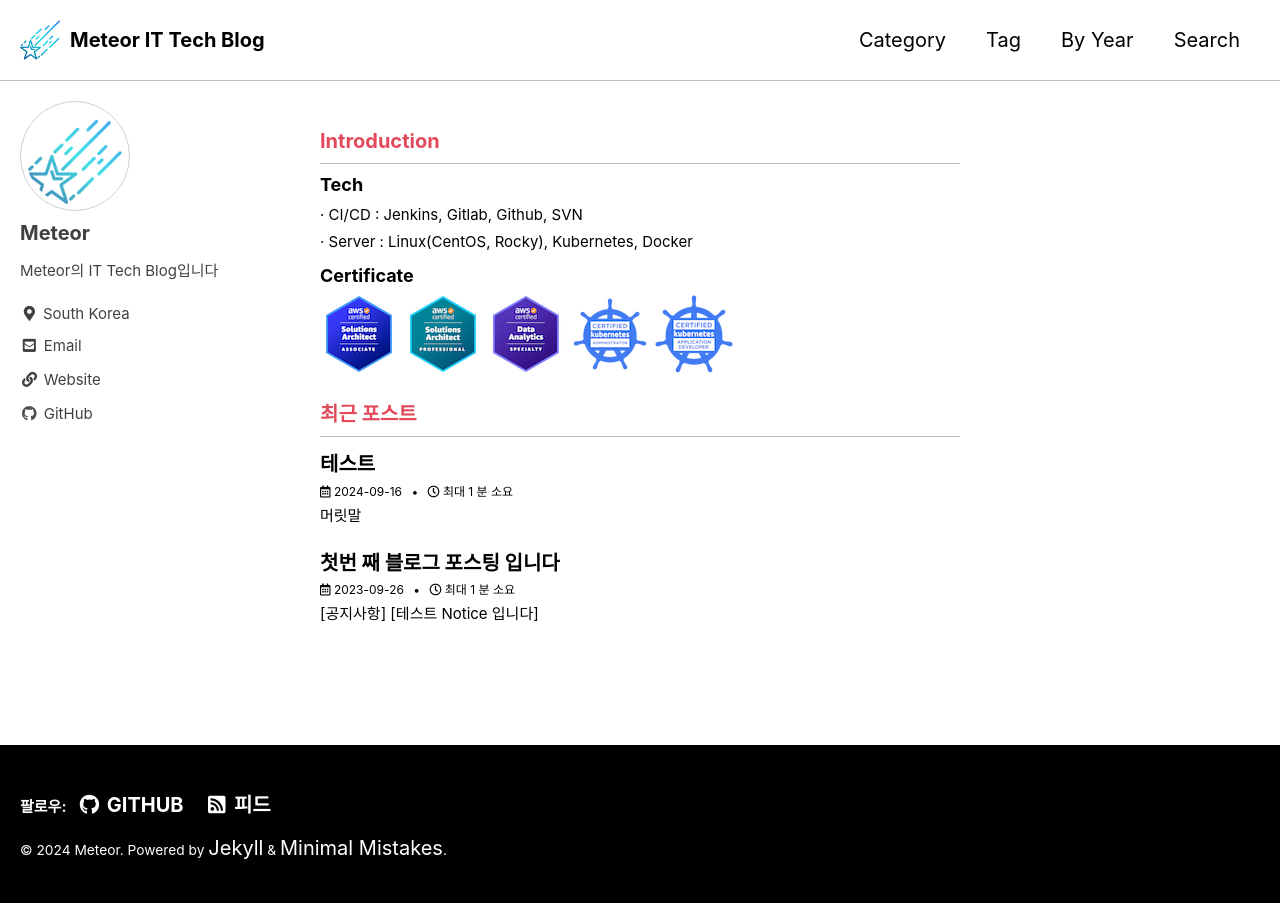
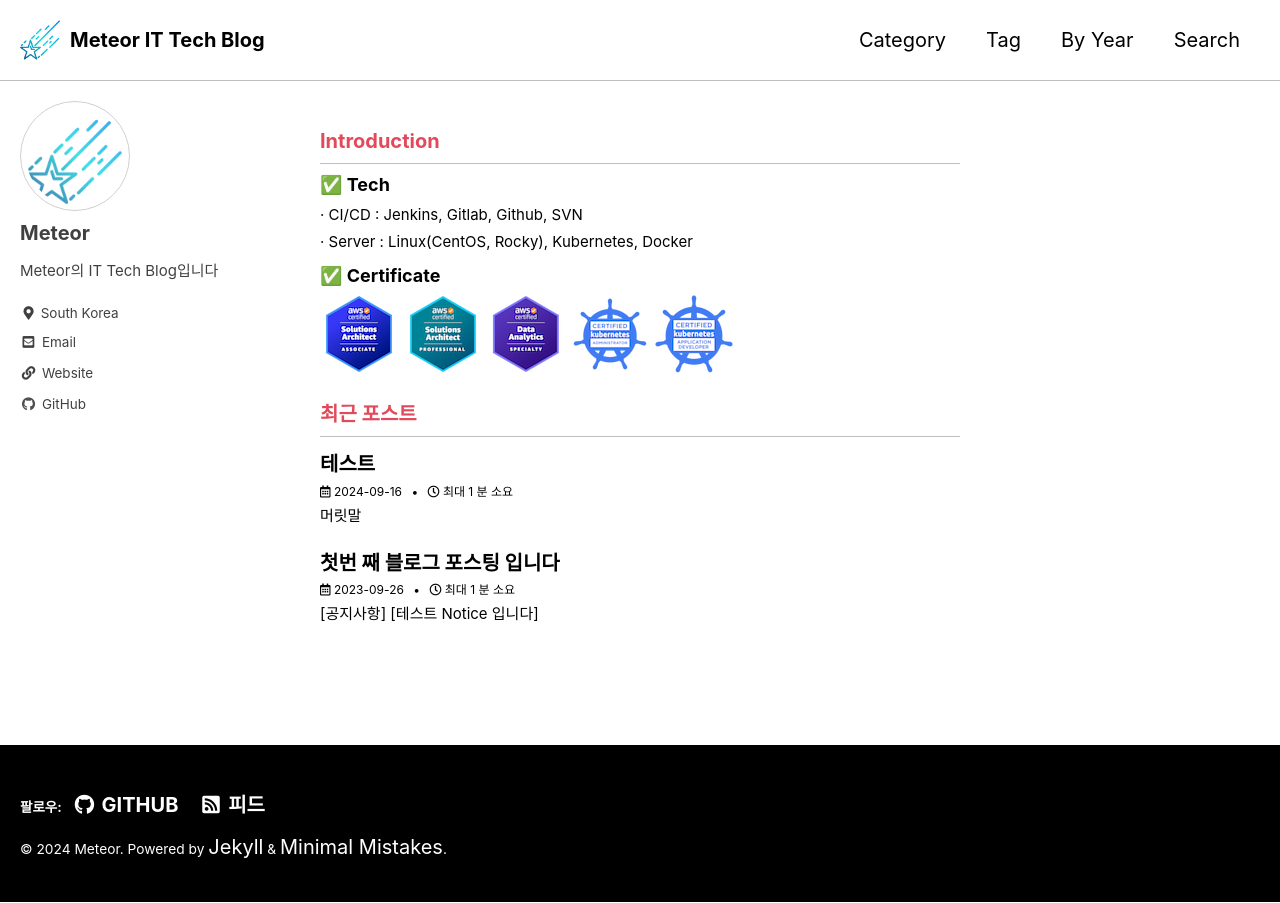
Before and after one commit to MeteorNote/MeteorNote.github.io, a Jekyll site: the page built from index.html, in a window 1280 px wide. Built offline with Jekyll 4.4.1, drawn with Linux system fonts in a browser that asks for light colours; cached includes are drawn as plain includes; the list of posts is cut into pages by our own code.

Commit message:
font change

```diff
--- a/_layouts/home.html
+++ b/_layouts/home.html
@@ -5,10 +5,10 @@ layout: archive
 {{ content }}
 
 <h2 class="archive__subtitle" style="color: #E2495B">Introduction</h2>
-<h3 style="font-size: 18px"> Tech </h2>
+<h3 style="font-size: 18px"> &#9989; Tech </h2>
 <p style="line-height: 0.5; font-size: 15px"> &#8231; CI/CD : Jenkins, Gitlab, Github, SVN </p>
 <p style="line-height: 0.5; font-size: 15px"> &#8231; Server : Linux(CentOS, Rocky), Kubernetes, Docker </p>
-<h3 style="font-size: 18px"> Certificate </h3>
+<h3 style="font-size: 18px"> &#9989; Certificate </h3>
 <img src="/images/home/aws-certified-solutions-architect-associate.png">
 <img src="/images/home/aws-certified-solutions-architect-professional.png">
 <img src="/images/home/aws-certified-data-analytics-specialty.png">
--- a/_sass/minimal-mistakes/_base.scss
+++ b/_sass/minimal-mistakes/_base.scss
@@ -93,6 +93,7 @@ table,
 fieldset {
   orphans: 3;
   widows: 3;
+  font-size: 18px; /* 본문 폰트 크기*/
 }
 
 /* abbreviations */
```
